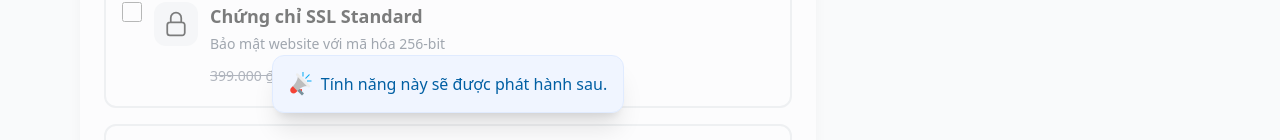
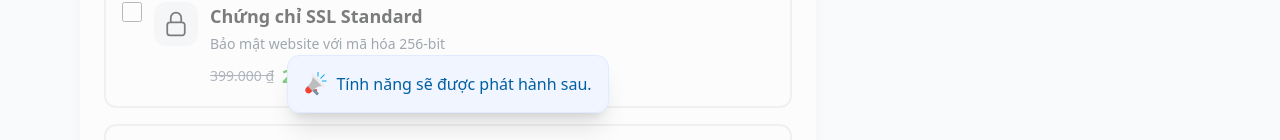
Before and after one commit to thanhtrancoder/domain-pro-fe-user, a React (Vite) app: page /cart in a window 1280 px wide. Shown: the part 780-920 px from the top of the page. Built offline with nearby package versions, Linux system fonts and the light colour scheme.

Commit message:
edit cart page

```diff
--- a/src/pages/Cart.tsx
+++ b/src/pages/Cart.tsx
@@ -157,7 +157,7 @@ const Cart: React.FC = () => {
             <div className="absolute z-10 flex h-full w-fit w-full items-center justify-center">
               <div className="bg-tint-primary border-tint-primary2 text-primary-hover2 flex w-fit items-center justify-center gap-2 rounded-xl border p-4 font-medium shadow-xl">
                 <img src={AnnouncementIcon} className="size-6"></img>
-                <span className="">Tính năng này sẽ được phát hành sau.</span>
+                <span className="">Tính năng sẽ được phát hành sau.</span>
               </div>
             </div>
 
```
